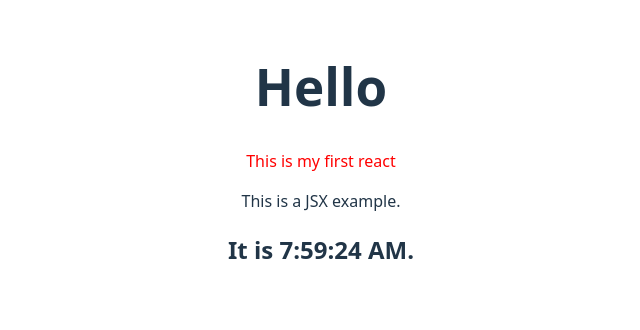
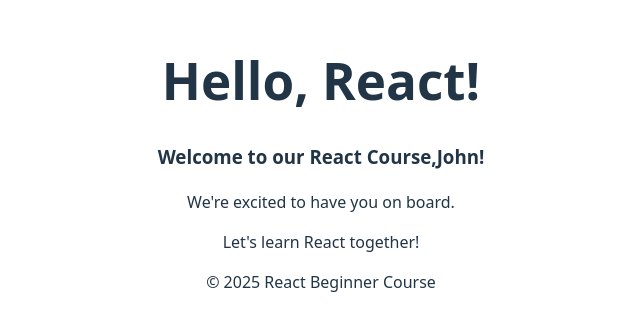
Before and after one commit to khushiray07/React_proj, a React (Vite) app in the folder practiceR/: page / in a window 1280 px wide. Shown: the part 244-574 px from the top of the page, without its empty margins (319-959 px from the left). Built offline with nearby package versions, Linux system fonts and the light colour scheme.

Commit message:
pass data using props and compose UI with Greeting and Footer components

```diff
--- a/practiceR/src/App.jsx
+++ b/practiceR/src/App.jsx
@@ -4,20 +4,28 @@ import viteLogo from '/vite.svg'
 import './App.css'
 import React from 'react';
 import Clock from './Clock';
+import Header from './Component/Header';
+import Greeting from './Greeting';
 
 
+import Footer from "./Component/footer";
+
 function App() {
-  const [count, setCount] = useState(0)
 
+  // return (
+  //   <>
+  //   <Header name ="khushi" age="19"/>
+
+
+  //     </>
+  // )
   return (
-    <>
-    <h1>Hello</h1>
-    <p style={{color:"red"}}>This is my first react</p>
-    <p>This is a JSX example.</p>
-      <Clock />
-
-      </>
-  )
+  <div>
+    <h1>Hello, React!</h1>
+    <Greeting name="John" message="Let's learn React together!" />
+    <Footer/>
+  </div>
+);
 }
 
 export default App
--- /dev/null
+++ b/practiceR/src/Component/Header.jsx
@@ -0,0 +1,9 @@
+import React from "react"
+export default function Header(props){
+    return (
+        <>
+        <h1>Hello , I am {props.name} my age is {props.age}</h1>
+        </>
+
+    )
+}
--- /dev/null
+++ b/practiceR/src/Component/footer.jsx
@@ -0,0 +1,16 @@
+// export default function Footer(){
+//     return(
+//         <>
+//          <h1>&copy; all the rights are reserved</h1>
+//         </>
+//     )
+
+// }
+
+import React from 'react';
+
+function Footer() {
+  return <footer>© 2025 React Beginner Course</footer>
+}
+
+export default Footer;
--- /dev/null
+++ b/practiceR/src/Greeting.jsx
@@ -0,0 +1,14 @@
+import React from 'react';
+
+function Greeting(props) {
+  return (
+    <div>
+      <h3>Welcome to our React Course,{props.name}!  </h3>
+        <p>We're excited to have you on board.</p>
+
+      <p>{props.message}</p>
+    </div>
+  );
+}
+
+export default Greeting;
```
